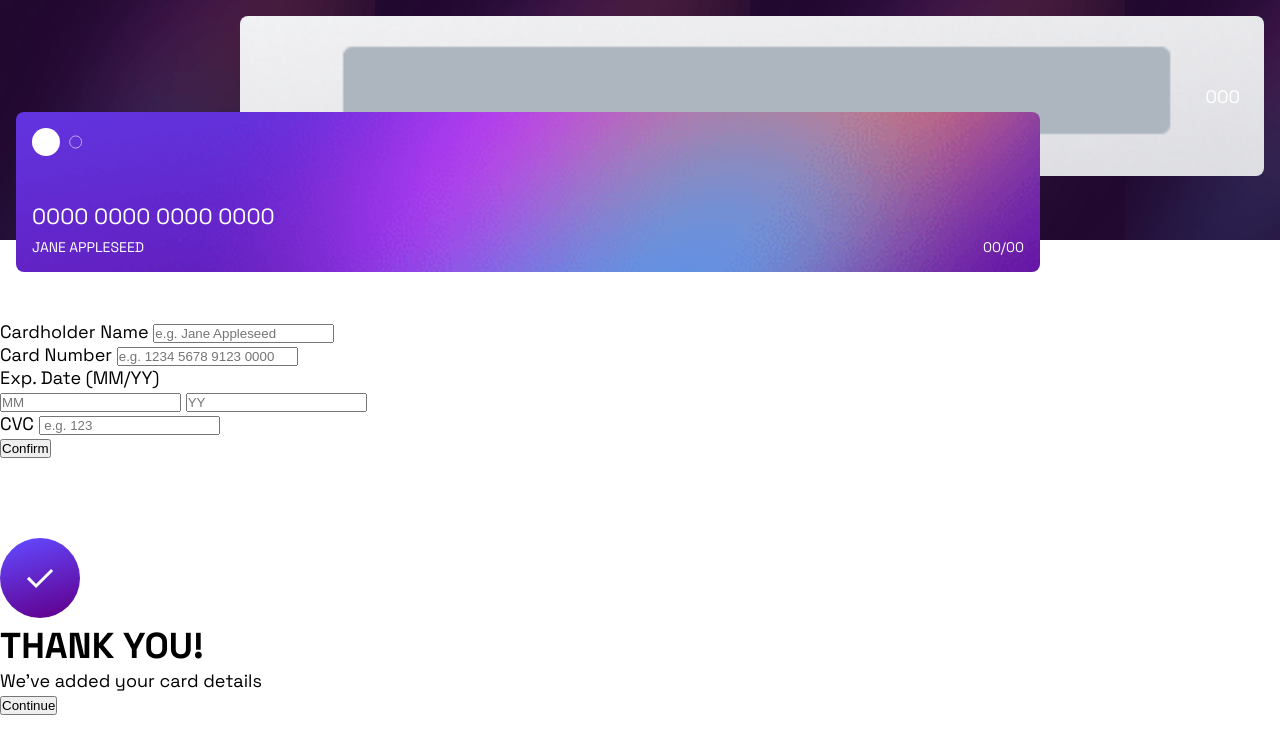
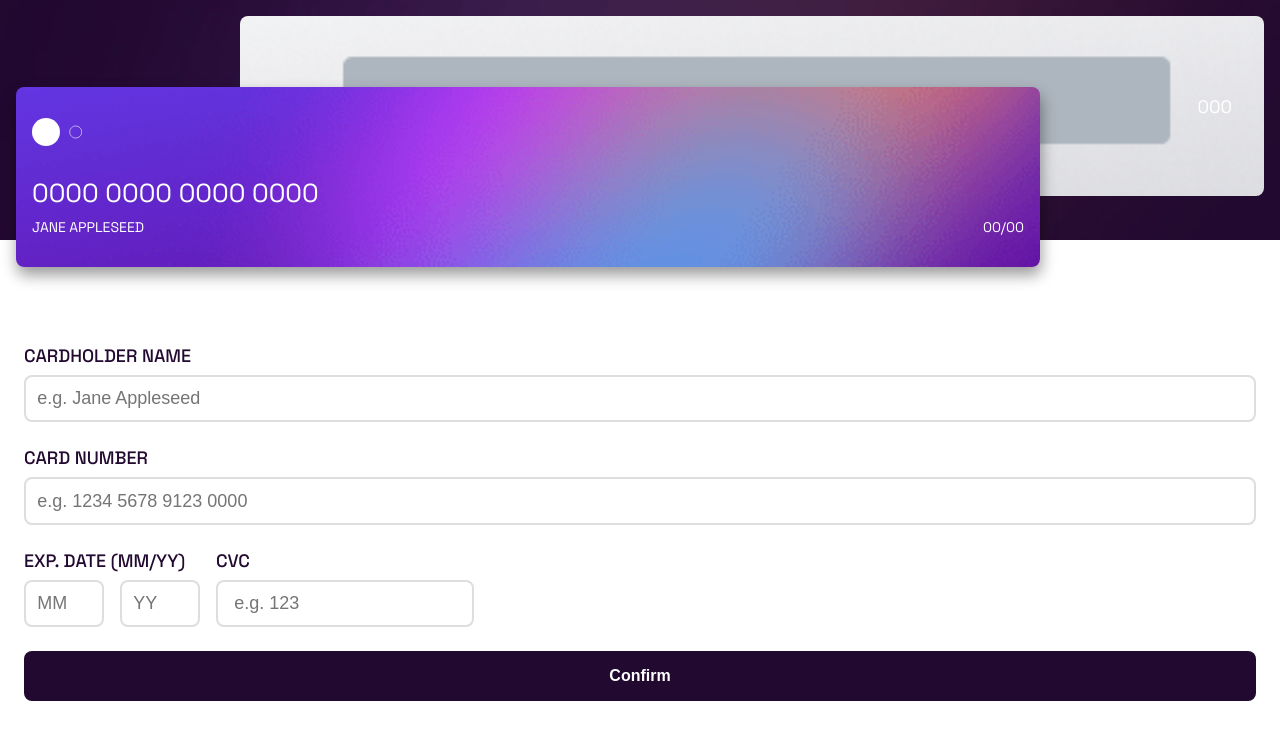
Before and after one commit to borehelu/interactive--card-details-form, a plain HTML site: page index.html in a window 1280 px wide. Drawn offline with Linux system fonts and the light colour scheme.

Commit message:
added styles for success

```diff
--- a/assets/styles.css
+++ b/assets/styles.css
@@ -39,6 +39,9 @@ body {
   width: 100vw;
   min-height: 30%;
   background-image: url("/images/bg-main-mobile.png");
+  background-position: center;
+  background-repeat: no-repeat;
+  background-size: cover;
   color: var(--white);
   padding: 1rem;
   position: relative;
@@ -47,7 +50,7 @@ body {
 .card-details__cvc{
     border-radius: 8px;
     width: 80%;
-    height: 160px;
+    height: 180px;
     margin-left: auto;
     background-image: url("/images/bg-card-back.png");
     background-position: center;
@@ -60,23 +63,23 @@ body {
 }
 
 .card-details__cvc p{
-    margin-right: 1.5rem;
+    margin-right: 2rem;
 }
 
 .card-details__front{
     width: 80%;
-    height: 160px;
+    height: 180px;
     padding: 1rem;
     border-radius: 8px;
     display: flex;
     flex-direction: column;
-    justify-content: space-between;
-    row-gap: 1.5rem;
+    justify-content: space-around;
     background-image: url("/images/bg-card-front.png");
     background-position: center;
     background-size: cover;
     position: absolute;
-    bottom: -2rem;
+    bottom: -1.7rem;
+    box-shadow: 1px 8px 15px rgba(0, 0, 0, 0.4);
 }
 
 .card-details__front img{
@@ -90,7 +93,7 @@ body {
 }
 
 .card-no{
-    font-size: 22px;
+    font-size: 26px;
 }
 
 .card-info__bottom{
@@ -98,3 +101,83 @@ body {
     margin-top: .5rem;
     font-size: 14px;
 }
+
+.card-input-form{
+    padding: 1.5rem;
+
+}
+
+.card-input-form form{
+    display: flex;
+    flex-direction: column;
+    row-gap: 1.5rem;
+}
+
+.form-input{
+    display: flex;
+    flex-direction: column;
+    row-gap: .5rem;
+}
+
+.card-input-form label{
+    text-transform: uppercase;
+    color: var(--very-dark-violet);
+    font-weight: 500;
+}
+
+
+
+.card-input-form input{
+    width: 100%;
+    padding: .7rem;
+    border: 2px solid var(--light-grayish-violet);
+    border-radius: 8px;
+    font-size: 18px;
+}
+
+.card-input-form input:focus{
+    outline: 2px solid var(--very-dark-violet);
+}
+
+.horizontal{
+    display: flex;
+    column-gap: 1rem;
+}
+
+.expiry input{
+    width: 80px;
+}
+
+.btn{
+    border: none;
+    color: var(--white);
+    padding: 1rem;
+    font-size: 1rem;
+    border-radius: 8px;
+    font-weight: 700;
+    background-color: var(--very-dark-violet);
+    cursor: pointer;
+}
+
+.success{
+    display: flex;
+    flex-direction: column;
+    justify-content: center;
+    align-items: center;
+    row-gap: 1rem;
+    display: none;
+
+}
+
+.success h1{
+    font-weight: 500;
+}
+
+.success p{
+    color: var(--dark-grayish-violet);
+    margin-bottom: 2rem;
+}
+
+.success .btn{
+    width: 80%;
+}
```
